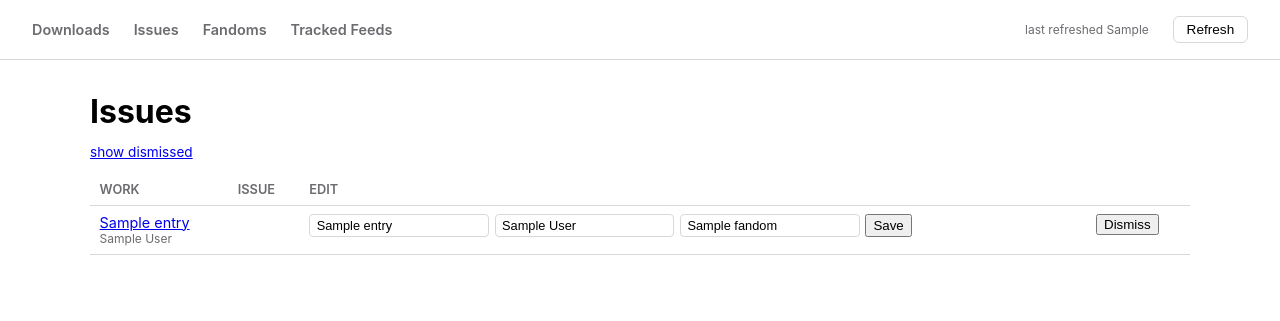
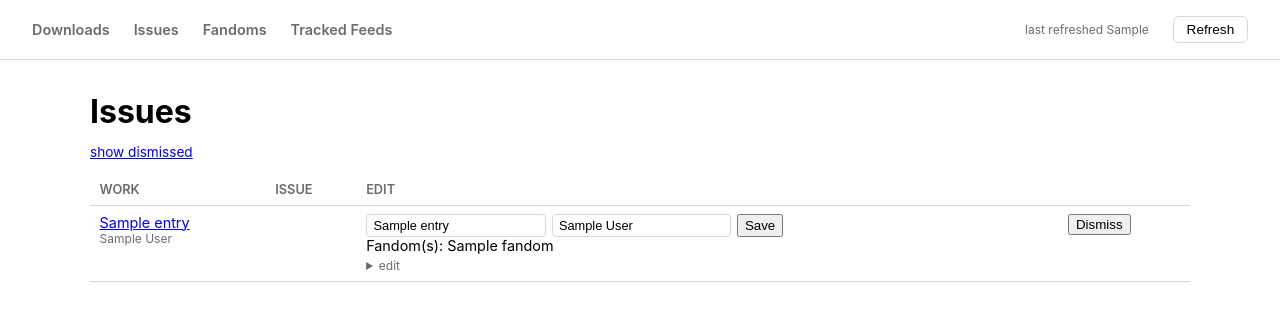
Before and after one commit to chelz866/musical-octo-engine, a FastAPI app: template app/templates/issues.html in a window 1280 px wide. Shown: the top 321 px of the page. Run offline with FastAPI, Linux system fonts and the light colour scheme; the template is opened without the code that fills it: most values are stand-ins (such as "Sample title", 1, 10 or a date in 2020); parts of the project's set-up code (start-up, migrations or seed data) failed here and were passed over.

Commit message:
Add a fandom tag picker and collapsible Tracked Feeds sections
Fandom correction previously required free-typing a name into a text
box, with no indication of what tags the epub actually has. Every
untyped subject tag from the epub (fandom_candidates -- a superset of
the heuristic guess) is now exposed, and both Downloads and Issues get
a checkbox picker under the Fandom column ("edit") to select the real
tag(s) directly, plus a free-text field for anything not listed. A new
set_fandoms()/set_title_author() pair in db.py update just their own
column so editing one never clobbers a previously-saved override of
the other, unlike the old combined set_fields() call.

This adds fandom_candidates to the works_cache table, so init_db() now
does a small in-place migration (PRAGMA table_info + ALTER TABLE) for
databases created by an earlier version of the app -- verified against
a simulated pre-upgrade database, not just tests, since this runs
against a real deployed instance.

Tracked Feeds: each feed's table is now wrapped in a native <details>
so it can be collapsed once there are several feeds with many entries
each -- no JS needed.

```diff
--- a/app/db.py
+++ b/app/db.py
@@ -30,9 +30,9 @@ class TrackedFeed:
 
 WORKS_CACHE_COLUMNS = [
     "work_id", "title", "author", "rating", "warnings", "categories",
-    "relationships", "fandoms", "series", "series_index", "published_date",
-    "file_path", "size_bytes", "mtime", "on_disk", "log_success",
-    "log_timestamp", "parse_error", "issue_type",
+    "relationships", "fandoms", "fandom_candidates", "series", "series_index",
+    "published_date", "file_path", "size_bytes", "mtime", "on_disk",
+    "log_success", "log_timestamp", "parse_error", "issue_type",
 ]
 
 FEED_ENTRY_COLUMNS = [
@@ -94,6 +94,18 @@ def init_db(path: str) -> None:
             )
             """
         )
+        _ensure_column(conn, "works_cache", "fandom_candidates")
+
+
+def _ensure_column(conn: sqlite3.Connection, table: str, column: str, coltype: str = "TEXT") -> None:
+    """Adds a column to an existing table if it's missing, for upgrading a
+    database created by an older version of the app (CREATE TABLE IF NOT
+    EXISTS is a no-op once the table already exists, so new columns added
+    to WORKS_CACHE_COLUMNS etc. need this to reach existing installs).
+    """
+    existing = {row[1] for row in conn.execute(f"PRAGMA table_info({table})")}
+    if column not in existing:
+        conn.execute(f"ALTER TABLE {table} ADD COLUMN {column} {coltype}")
 
 
 @contextmanager
@@ -145,6 +157,39 @@ def set_fields(path: str, work_id: str, title: str | None, author: str | None, f
                 author = excluded.author, fandoms = excluded.fandoms
             """,
             (work_id, title, author, fandoms_str),
+        )
+
+
+def set_title_author(path: str, work_id: str, title: str | None, author: str | None) -> None:
+    """Updates only title/author, leaving any existing fandoms override and
+    dismissed flag untouched -- the Issues page's title/author form no
+    longer touches fandoms at all, that's the fandom picker's job now.
+    """
+    with _connect(path) as conn:
+        conn.execute(
+            """
+            INSERT INTO overrides (work_id, title, author)
+            VALUES (?, ?, ?)
+            ON CONFLICT(work_id) DO UPDATE SET title = excluded.title, author = excluded.author
+            """,
+            (work_id, title, author),
+        )
+
+
+def set_fandoms(path: str, work_id: str, fandoms: list[str] | None) -> None:
+    """Updates only the fandoms override, leaving any existing title/author
+    override and dismissed flag untouched (unlike set_fields, which sets
+    all three together and is meant for the Issues page's full edit form).
+    """
+    fandoms_str = "\x1f".join(fandoms) if fandoms else None
+    with _connect(path) as conn:
+        conn.execute(
+            """
+            INSERT INTO overrides (work_id, fandoms)
+            VALUES (?, ?)
+            ON CONFLICT(work_id) DO UPDATE SET fandoms = excluded.fandoms
+            """,
+            (work_id, fandoms_str),
         )
 
 
--- a/app/epub_meta.py
+++ b/app/epub_meta.py
@@ -80,6 +80,7 @@ class EpubMetadata:
     categories: list[str] = field(default_factory=list)
     relationships: list[str] = field(default_factory=list)
     fandoms: list[str] = field(default_factory=list)
+    fandom_candidates: list[str] = field(default_factory=list)  # every untyped tag, for manual correction
 
 
 def _find_opf_path(zf: zipfile.ZipFile) -> str:
@@ -150,5 +151,6 @@ def parse_epub_metadata(path: str) -> EpubMetadata:
             leftover_subjects.append(subject)
 
     meta.fandoms = _guess_fandoms(leftover_subjects)
+    meta.fandom_candidates = leftover_subjects
 
     return meta
--- a/app/main.py
+++ b/app/main.py
@@ -94,21 +94,22 @@ def dismiss_issue(work_id: str, dismissed: bool = Form(...)):
 
 
 @app.post("/issues/{work_id}/edit")
-def edit_issue(
+def edit_issue(work_id: str, title: str = Form(""), author: str = Form("")):
+    db.set_title_author(DB_PATH, work_id, title.strip() or None, author.strip() or None)
+    return RedirectResponse(url="/issues", status_code=303)
+
+
+@app.post("/works/{work_id}/fandom")
+def set_work_fandom(
     work_id: str,
-    title: str = Form(""),
-    author: str = Form(""),
-    fandoms: str = Form(""),
+    fandoms: list[str] = Form([]),
+    other_fandoms: str = Form(""),
+    next: str = Form("/"),
 ):
-    fandom_list = [f.strip() for f in fandoms.split(",") if f.strip()]
-    db.set_fields(
-        DB_PATH,
-        work_id,
-        title=title.strip() or None,
-        author=author.strip() or None,
-        fandoms=fandom_list or None,
-    )
-    return RedirectResponse(url="/issues", status_code=303)
+    extra = [f.strip() for f in other_fandoms.split(",") if f.strip()]
+    combined = list(dict.fromkeys([*fandoms, *extra]))  # dedupe, keep order
+    db.set_fandoms(DB_PATH, work_id, combined or None)
+    return RedirectResponse(url=next or "/", status_code=303)
 
 
 @app.get("/fandoms", response_class=HTMLResponse)
--- a/app/scanner.py
+++ b/app/scanner.py
@@ -35,6 +35,7 @@ class WorkEntry:
     categories: list[str] = field(default_factory=list)
     relationships: list[str] = field(default_factory=list)
     fandoms: list[str] = field(default_factory=list)
+    fandom_candidates: list[str] = field(default_factory=list)
     series: str | None = None
     series_index: str | None = None
     published_date: str | None = None
@@ -93,6 +94,7 @@ def _scan_disk(download_dir: str) -> dict[str, WorkEntry]:
                 entry.categories = meta.categories
                 entry.relationships = meta.relationships
                 entry.fandoms = meta.fandoms
+                entry.fandom_candidates = meta.fandom_candidates
                 entry.series = meta.series
                 entry.series_index = meta.series_index
                 entry.published_date = meta.published_date
@@ -214,6 +216,7 @@ def _entry_to_row(entry: WorkEntry) -> dict:
         "categories": _join(entry.categories),
         "relationships": _join(entry.relationships),
         "fandoms": _join(entry.fandoms),
+        "fandom_candidates": _join(entry.fandom_candidates),
         "series": entry.series,
         "series_index": entry.series_index,
         "published_date": entry.published_date,
@@ -238,6 +241,7 @@ def _row_to_entry(row: dict) -> WorkEntry:
         categories=_split(row["categories"]),
         relationships=_split(row["relationships"]),
         fandoms=_split(row["fandoms"]),
+        fandom_candidates=_split(row["fandom_candidates"]),
         series=row["series"],
         series_index=row["series_index"],
         published_date=row["published_date"],
--- a/app/static/style.css
+++ b/app/static/style.css
@@ -86,8 +86,48 @@ main {
   min-width: 90px;
 }
 
-.edit-form input[name="fandoms"] {
-  min-width: 160px;
+.fandom-editor {
+  margin-top: 0.25rem;
+}
+
+.fandom-editor summary {
+  color: var(--muted);
+  font-size: 0.75rem;
+  cursor: pointer;
+  width: fit-content;
+}
+
+.fandom-editor form {
+  margin-top: 0.4rem;
+  padding: 0.5rem;
+  border: 1px solid var(--border);
+  border-radius: 6px;
+  max-width: 320px;
+}
+
+.fandom-option {
+  display: block;
+  font-size: 0.8rem;
+  font-weight: normal;
+  padding: 0.1rem 0;
+}
+
+.fandom-other {
+  display: block;
+  width: 100%;
+  margin: 0.4rem 0;
+  font-size: 0.8rem;
+  padding: 0.2rem 0.4rem;
+  border: 1px solid var(--border);
+  border-radius: 4px;
+  box-sizing: border-box;
+}
+
+.feed-table-toggle {
+  cursor: pointer;
+  color: var(--muted);
+  font-size: 0.85rem;
+  margin: 0.5rem 0;
 }
 
 .feed-block {
--- /dev/null
+++ b/app/templates/_fandom_picker.html
@@ -0,0 +1,19 @@
+{% macro fandom_picker(work_id, candidates, selected, next_path) %}
+<details class="fandom-editor">
+  <summary>edit</summary>
+  <form method="post" action="/works/{{ work_id }}/fandom">
+    <input type="hidden" name="next" value="{{ next_path }}">
+    {% for cand in candidates %}
+    <label class="fandom-option">
+      <input type="checkbox" name="fandoms" value="{{ cand }}" {% if cand in selected %}checked{% endif %}>
+      {{ cand }}
+    </label>
+    {% endfor %}
+    {% if not candidates %}
+    <p class="hint">No candidate tags found in this file's metadata.</p>
+    {% endif %}
+    <input type="text" name="other_fandoms" placeholder="Other (comma-separated)" class="fandom-other">
+    <button type="submit">Save</button>
+  </form>
+</details>
+{% endmacro %}
--- a/app/templates/dashboard.html
+++ b/app/templates/dashboard.html
@@ -1,4 +1,5 @@
 {% extends "base.html" %}
+{% import "_fandom_picker.html" as picker %}
 {% block title %}AO3 Downloads{% endblock %}
 {% block content %}
   <header>
@@ -70,6 +71,7 @@
           {% if e.fandoms %}
             {% for f in e.fandoms %}<a href="/?fandom={{ f | urlencode }}">{{ f }}</a>{% if not loop.last %}, {% endif %}{% endfor %}
           {% else %}—{% endif %}
+          {{ picker.fandom_picker(e.work_id, e.fandom_candidates, e.fandoms, request.url.path) }}
         </td>
         <td>{{ e.size_bytes | human_size }}</td>
         <td>
--- a/app/templates/issues.html
+++ b/app/templates/issues.html
@@ -1,4 +1,5 @@
 {% extends "base.html" %}
+{% import "_fandom_picker.html" as picker %}
 {% block title %}Issues - AO3 Downloads{% endblock %}
 {% block content %}
   <header>
@@ -44,9 +45,10 @@
           <form method="post" action="/issues/{{ e.work_id }}/edit" class="edit-form">
             <input type="text" name="title" placeholder="Title" value="{{ e.title or '' }}">
             <input type="text" name="author" placeholder="Author" value="{{ e.author or '' }}">
-            <input type="text" name="fandoms" placeholder="Fandom(s), comma-separated" value="{{ e.fandoms | join(', ') }}">
             <button type="submit">Save</button>
           </form>
+          Fandom(s): {{ e.fandoms | join(", ") if e.fandoms else "—" }}
+          {{ picker.fandom_picker(e.work_id, e.fandom_candidates, e.fandoms, "/issues") }}
         </td>
         <td>
           <form method="post" action="/issues/{{ e.work_id }}/dismiss">
--- a/app/templates/tracked.html
+++ b/app/templates/tracked.html
@@ -29,6 +29,8 @@
     </div>
     <p class="hint"><a href="{{ f.feed.url }}" target="_blank" rel="noopener">{{ f.feed.url }}</a></p>
 
+    <details open>
+      <summary class="feed-table-toggle">{{ f.rows | length }} work(s)</summary>
       <table>
         <thead>
           <tr>
@@ -79,6 +81,7 @@
           {% endfor %}
         </tbody>
       </table>
+    </details>
   </section>
   {% else %}
   <p class="empty">No feeds tracked yet &mdash; add one above.</p>
```
Also changed, not shown: tests/test_db.py (+62 -0 lines), tests/test_epub_meta.py (+26 -0 lines), tests/test_scanner.py (+55 -0 lines), README.md. Lines whose indentation alone changed are shown as unchanged.
